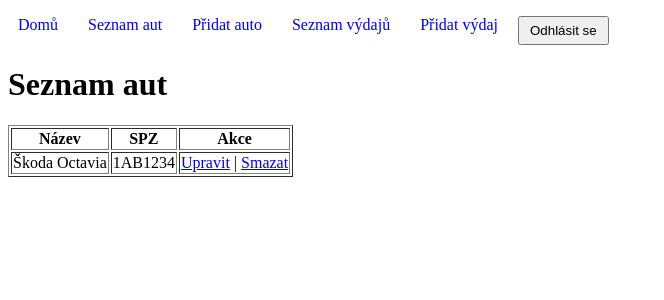
After one commit to p-mik/Spotrebnik, a Django app: page /auta/ in a window 1280 px wide. The commit adds this page. Shown: the top 300 px of the page, without its empty margins (0-664 px from the left). Run offline with Django 5.2, Linux system fonts and the light colour scheme; a user stored in the database is signed in; data comes from the database, SQL or seed files in the repository.

Commit message:
Add car management features

```diff
--- a/spotrebnik/vydaje/templates/base.html
+++ b/spotrebnik/vydaje/templates/base.html
@@ -15,6 +15,8 @@
         <ul>
             <li><a href="{% url 'home' %}">Domů</a></li>
             {% if user.is_authenticated %}
+                <li><a href="{% url 'seznam_aut' %}">Seznam aut</a></li>
+                <li><a href="{% url 'pridat_auto' %}">Přidat auto</a></li>
                 <li><a href="{% url 'seznam_vydaju' %}">Seznam výdajů</a></li>
                 <li><a href="{% url 'pridat_vydaj' %}">Přidat výdaj</a></li>
                 <li>
--- /dev/null
+++ b/spotrebnik/vydaje/templates/vydaje/seznam_aut.html
@@ -0,0 +1,30 @@
+{% extends 'base.html' %}
+{% block title %}Seznam aut{% endblock %}
+{% block content %}
+    <h1>Seznam aut</h1>
+    {% if auta %}
+        <table border="1">
+            <thead>
+                <tr>
+                    <th>Název</th>
+                    <th>SPZ</th>
+                    <th>Akce</th>
+                </tr>
+            </thead>
+            <tbody>
+                {% for auto in auta %}
+                <tr>
+                    <td>{{ auto.nazev }}</td>
+                    <td>{{ auto.spz }}</td>
+                    <td>
+                        <a href="{% url 'upravit_auto' auto.id %}">Upravit</a> |
+                        <a href="{% url 'smazat_auto' auto.id %}">Smazat</a>
+                    </td>
+                </tr>
+                {% endfor %}
+            </tbody>
+        </table>
+    {% else %}
+        <p>Zatím nemáš žádná auta.</p>
+    {% endif %}
+{% endblock %}
--- a/spotrebnik/vydaje/urls.py
+++ b/spotrebnik/vydaje/urls.py
@@ -1,10 +1,25 @@
 from django.urls import path
-from .views import seznam_vydaju, pridat_vydaj, registrace, home, prihlaseni, odhlaseni
+from .views import (
+    home,
+    odhlaseni,
+    pridat_auto,
+    pridat_vydaj,
+    prihlaseni,
+    registrace,
+    seznam_aut,
+    seznam_vydaju,
+    smazat_auto,
+    upravit_auto,
+)
 
 urlpatterns = [
     path('', home, name='home'),  # Hlavní stránka
     path('vydaje/', seznam_vydaju, name='seznam_vydaju'),
     path('vydaje/pridat/', pridat_vydaj, name='pridat_vydaj'),
+    path('auta/', seznam_aut, name='seznam_aut'),
+    path('auta/pridat/', pridat_auto, name='pridat_auto'),
+    path('auta/<int:id>/upravit/', upravit_auto, name='upravit_auto'),
+    path('auta/<int:id>/smazat/', smazat_auto, name='smazat_auto'),
     path('registrace/', registrace, name='registrace'),  # Přidání URL pro registraci
     path('prihlaseni/', prihlaseni, name='prihlaseni'),
     path('odhlasit/', odhlaseni, name='odhlaseni'),
--- a/spotrebnik/vydaje/views.py
+++ b/spotrebnik/vydaje/views.py
@@ -1,6 +1,6 @@
-from django.shortcuts import render, redirect
-from .models import Vydaj
-from .forms import VydajForm, RegistraceForm
+from django.shortcuts import get_object_or_404, render, redirect
+from .models import Auto, Vydaj
+from .forms import AutoForm, VydajForm, RegistraceForm
 from django.contrib.auth.decorators import login_required
 from django.contrib.auth import login, logout
 from django.contrib.auth.forms import AuthenticationForm
@@ -69,3 +69,45 @@ def home(request):
 def odhlaseni(request):
     logout(request)
     return redirect('home')
+
+
+@login_required
+def seznam_aut(request):
+    auta = Auto.objects.filter(uzivatel=request.user)
+    return render(request, 'vydaje/seznam_aut.html', {'auta': auta})
+
+
+@login_required
+def pridat_auto(request):
+    if request.method == 'POST':
+        form = AutoForm(request.POST)
+        if form.is_valid():
+            auto = form.save(commit=False)
+            auto.uzivatel = request.user
+            auto.save()
+            return redirect('seznam_aut')
+    else:
+        form = AutoForm()
+    return render(request, 'vydaje/pridat_auto.html', {'form': form})
+
+
+@login_required
+def upravit_auto(request, id):
+    auto = get_object_or_404(Auto, id=id, uzivatel=request.user)
+    if request.method == 'POST':
+        form = AutoForm(request.POST, instance=auto)
+        if form.is_valid():
+            form.save()
+            return redirect('seznam_aut')
+    else:
+        form = AutoForm(instance=auto)
+    return render(request, 'vydaje/upravit_auto.html', {'form': form})
+
+
+@login_required
+def smazat_auto(request, id):
+    auto = get_object_or_404(Auto, id=id, uzivatel=request.user)
+    if request.method == 'POST':
+        auto.delete()
+        return redirect('seznam_aut')
+    return render(request, 'vydaje/smazat_auto.html', {'auto': auto})
```
Also changed, not shown: spotrebnik/vydaje/forms.py (+7 -1 lines), spotrebnik/vydaje/templates/vydaje/pridat_auto.html (added, +10 -0 lines), spotrebnik/vydaje/templates/vydaje/smazat_auto.html (added, +10 -0 lines), spotrebnik/vydaje/templates/vydaje/upravit_auto.html (added, +10 -0 lines).
